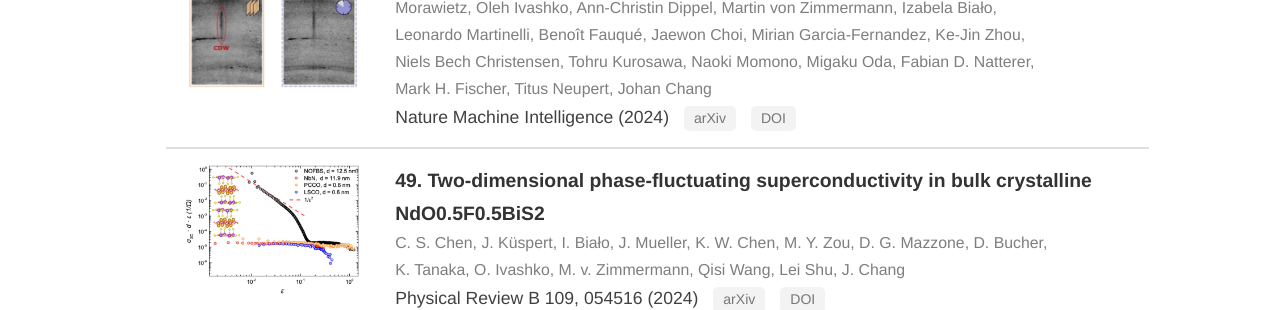
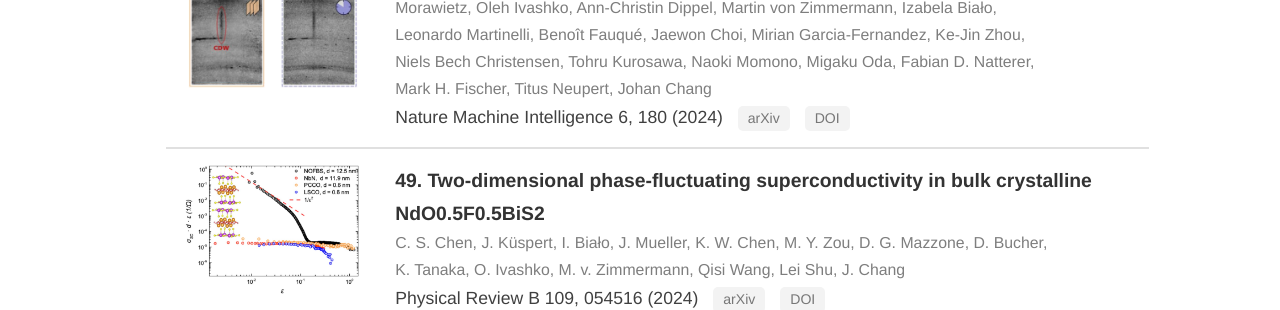
Before and after one commit to qmcuhk/qmcuhk.github.io, a Jekyll site: the page built from _pages/publications.md, in a window 1280 px wide and 900 px high, scrolled down 2998 px. Shown: the part 153-463 px from the top of the window. Built offline with Jekyll 4.4.1, drawn with Linux system fonts in a browser that asks for light colours; some web fonts are replaced.

Commit message:
update publications

```diff
--- a/_data/publications.yml
+++ b/_data/publications.yml
@@ -96,7 +96,7 @@
 
 - title: Weak-signal extraction enabled by deep-neural-network denoising of diffraction data
   date: 2024-02
-  journal: Nature Machine Intelligence (2024)
+  journal: Nature Machine Intelligence 6, 180 (2024)
   arxiv: https://arxiv.org/abs/2209.09247
   preprint:
   doi: https://doi.org/10.1038/s42256-024-00790-1
```
